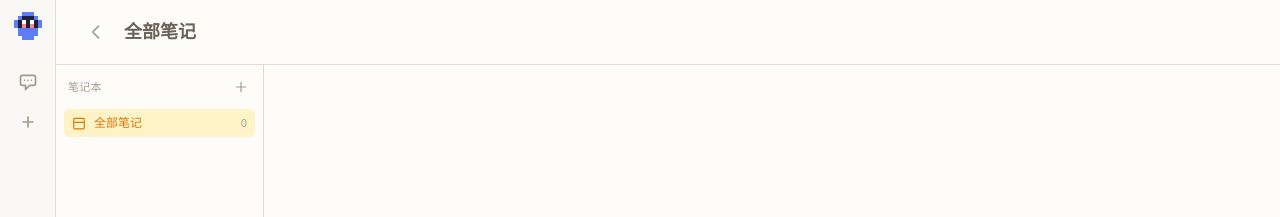
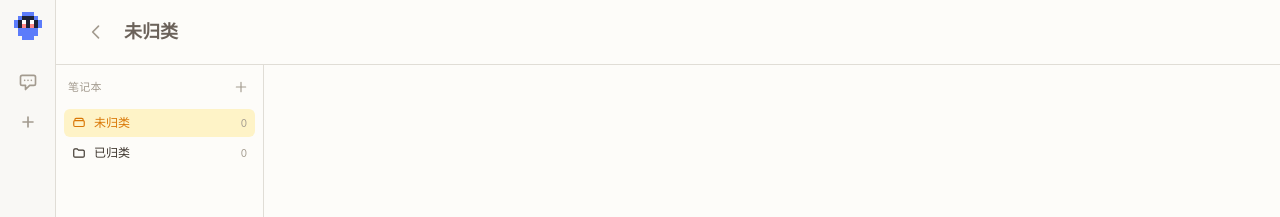
Before and after one commit to FJWangYantao/deepseek-desktop, a Vue app: page /#/notes in a window 1280 px wide. Shown: the top 217 px of the page. Built offline with nearby package versions, Linux system fonts and the light colour scheme.

Commit message:
feat: 笔记未归类/已归类视图 + 流式淡入效果 + 解释 prompt 约束

```diff
--- a/src/components/chat/MessageList.vue
+++ b/src/components/chat/MessageList.vue
@@ -40,6 +40,22 @@ const streamingPending = computed(() => {
 const streamHtml = computed(() => {
   if (!streamingSafe.value) return ''
   return renderMarkdown(streamingSafe.value)
+})
+
+// 流式容器 ref：每 token 重建 DOM 后重置淡入动画
+const streamEl = ref<HTMLElement>()
+
+// 每 token 到达 → streamHtml 变 → v-html 整体重建 DOM。
+// 此处重置 .stream-reveal 动画，让新内容从底部轻浮涌现（Claude 风格）。
+// void offsetWidth 强制 reflow，避免 remove→add 被浏览器合并跳过动画重启。
+watch(streamHtml, async () => {
+  if (!streamHtml.value) return
+  await nextTick()
+  const el = streamEl.value
+  if (!el) return
+  el.classList.remove('stream-reveal')
+  void el.offsetWidth
+  el.classList.add('stream-reveal')
 })
 
 // 新消息 → 仅用户消息滚到底（助手回复完成时不强制滚动）
@@ -203,6 +219,7 @@ function onAfterEnter(el: Element) {
             <!-- 流式内容 -->
             <div
               v-if="streamHtml"
+              ref="streamEl"
               class="text-app-text leading-[1.8] markdown-body prose-sm max-w-none
                      prose-headings:text-app-heading prose-p:text-app-text prose-strong:text-app-text
                      prose-a:text-app-accent prose-a:no-underline
--- a/src/data/prompts.ts
+++ b/src/data/prompts.ts
@@ -22,7 +22,7 @@ export const DEFAULT_ASSISTANT_TRANSLATE_PROMPT =
   'You are a professional translator. Translate the text below into Simplified Chinese. Output only the translation—no explanations, notes, quotes, or any prefix; preserve the original line breaks and punctuation style; keep proper nouns and technical terms accurate.'
 // 解释：中文 prompt（输出中文更自然），鼓励用 Markdown/公式（结果区已支持渲染）
 export const DEFAULT_ASSISTANT_EXPLAIN_PROMPT =
-  '你是一位耐心的讲解者。请用简体中文解释用户给出的文字：先用一句话点明它是什么，再分点说清含义、背景或用法；遇到专业术语用日常语言和简短例子说明。可以使用 Markdown（列表、加粗、行内代码、$...$ 公式）让讲解更清晰。不要复述原文，不要加“解释：”之类前缀。'
+  '你是一位耐心的讲解者。请用简体中文解释用户给出的文字：先用一句话点明它是什么，再分点说清含义、背景或用法；遇到专业术语用日常语言和简短例子说明。可以使用 Markdown（列表、加粗、行内代码、$...$ 公式）让讲解更清晰。注意：加粗必须使用标准的半角双星号 **文字**，不要使用零宽空格或其他不可见字符代替。不要复述原文，不要加“解释：”之类前缀。'
 
 export const promptTemplates: PromptTemplate[] = [
   // ===== 有官方 SYSTEM 提示词（7个）=====
--- a/src/style.css
+++ b/src/style.css
@@ -575,6 +575,17 @@ html[data-theme="slate"][data-mode="dark"] {
   50% { border-left-color: var(--app-accent); }
 }
 
+/* 流式输出末段淡入：每个 token 到达时整块从底部轻微浮现，
+   营造"沉淀"效果（类似 Claude materialize）。
+   被 prefers-reduced-motion 守卫自动降级为硬切。 */
+.stream-reveal {
+  animation: streamReveal 220ms ease-out;
+}
+@keyframes streamReveal {
+  0%   { opacity: 0.75; transform: translateY(1px); }
+  100% { opacity: 1;    transform: translateY(0); }
+}
+
 /* ===== Vue Transition 动画类 ===== */
 
 /* 滚动到底按钮 */
--- a/src/views/NotesView.vue
+++ b/src/views/NotesView.vue
@@ -18,8 +18,13 @@ const memory = useMemory()
 const viewMode = ref<'list' | 'edit'>('list')
 const activeInsightId = ref<string | null>(null)
 
-// 当前选中的笔记本（null = 全部笔记）
-const activeNotebookId = ref<string | null>(null)
+// 视图哨兵值：区分"未归类 / 已归类"两个固定视图与具体笔记本
+// null（旧"全部笔记"）不再作为视图值；selectNotebook(null) 会重映射到未归类
+const VIEW_UNCATEGORIZED = '__uncategorized__'
+const VIEW_CATEGORIZED = '__categorized__'
+
+// 当前选中的视图/笔记本：哨兵值表示固定视图，真实 id 表示具体笔记本
+const activeNotebookId = ref<string | null>(VIEW_UNCATEGORIZED)
 
 // 笔记本管理 UI 状态
 const showNewNotebook = ref(false)            // 顶级新建表单
@@ -81,7 +86,13 @@ const filteredInsights = computed(() => {
   let list = notesStore.insights
 
   // 笔记本筛选
-  if (activeNotebookId.value) {
+  if (activeNotebookId.value === VIEW_UNCATEGORIZED) {
+    // 未归类：notebookId === null
+    list = list.filter(ins => ins.notebookId === null)
+  } else if (activeNotebookId.value === VIEW_CATEGORIZED) {
+    // 已归类：notebookId !== null（跨所有笔记本）
+    list = list.filter(ins => ins.notebookId !== null)
+  } else if (activeNotebookId.value) {
     const node = notesStore.allNotebooks.find(nb => nb.id === activeNotebookId.value)
     if (node && node.parentId === null) {
       // 父：合并自身 + 所有子
@@ -122,6 +133,21 @@ const filteredInsights = computed(() => {
   )
 })
 
+// 未归类 / 已归类 计数（侧栏两个固定项的角标）
+const uncategorizedCount = computed(() =>
+  notesStore.insights.filter(i => i.notebookId === null).length
+)
+const categorizedCount = computed(() =>
+  notesStore.insights.filter(i => i.notebookId !== null).length
+)
+
+// 标题栏当前视图名
+const viewTitle = computed(() => {
+  if (activeNotebookId.value === VIEW_UNCATEGORIZED) return '未归类'
+  if (activeNotebookId.value === VIEW_CATEGORIZED) return '已归类'
+  return activeNotebook.value?.name ?? '未归类'
+})
+
 // 当前编辑的 insight
 const activeInsight = computed(() =>
   activeInsightId.value
@@ -139,7 +165,8 @@ const activeNotebook = computed(() =>
 // ========== 笔记本管理 ==========
 
 function selectNotebook(id: string | null) {
-  activeNotebookId.value = id
+  // null 来自拖拽"解除归类"，语义上等于切到未归类视图
+  activeNotebookId.value = id === null ? VIEW_UNCATEGORIZED : id
   notebookMenuId.value = null
 }
 
@@ -240,7 +267,8 @@ function handleDeleteNotebook(id: string) {
   if (!confirm(msg)) return
   notesStore.deleteNotebook(id)
   if (activeNotebookId.value === id) {
-    activeNotebookId.value = null
+    // 删除了正在查看的笔记本 → 回到未归类视图
+    activeNotebookId.value = VIEW_UNCATEGORIZED
   }
   notebookMenuId.value = null
   showToast(`已删除「${nb.name}」`, 'success')
@@ -365,8 +393,12 @@ function handleEditorInput(md: string) {
 // ========== 浮动新建 ==========
 
 function createBlankNote() {
-  // 默认归入当前选中的笔记本
-  const ins = notesStore.createBlankInsight(activeNotebookId.value)
+  // 哨兵视图下新建 → 归入未归类（null）；真实笔记本则归入它
+  const current = activeNotebookId.value
+  const id = (current === VIEW_UNCATEGORIZED || current === VIEW_CATEGORIZED)
+    ? null
+    : current
+  const ins = notesStore.createBlankInsight(id)
   openEditor(ins.id)
 }
 
@@ -444,7 +476,7 @@ function formatDateLabel(dateStr: string): string {
         </svg>
       </button>
       <h2 class="text-lg font-semibold text-app-heading">
-        {{ viewMode === 'edit' ? '编辑笔记' : (activeNotebook?.name ?? '全部笔记') }}
+        {{ viewMode === 'edit' ? '编辑笔记' : viewTitle }}
       </h2>
       <span v-if="viewMode === 'list' && filteredInsights.length > 0" class="text-xs text-app-muted bg-app-surface-alt px-2 py-0.5 rounded-full">
         {{ filteredInsights.length }}
@@ -473,15 +505,15 @@ function formatDateLabel(dateStr: string): string {
           </div>
 
           <div class="flex-1 overflow-y-auto px-2 pb-3 space-y-0.5">
-            <!-- 全部笔记（同时是拖拽目标 = 解除归类） -->
+            <!-- 未归类（notebookId === null，同时是拖拽目标 = 解除归类） -->
             <button
-              @click="selectNotebook(null)"
+              @click="selectNotebook(VIEW_UNCATEGORIZED)"
               @dragover="onDragOverNotebook('all', $event)"
               @dragleave="onDragLeaveNotebook('all')"
               @drop="onDropToNotebook(null, $event)"
               class="drop-target w-full flex items-center gap-2 px-2 py-1.5 rounded-md text-left transition-all"
               :class="[
-                activeNotebookId === null
+                activeNotebookId === VIEW_UNCATEGORIZED
                   ? 'bg-app-accent-soft text-app-accent'
                   : 'text-app-text hover:bg-app-hover',
                 dragOverNotebookId === 'all' ? 'is-drop-active' : ''
@@ -489,10 +521,28 @@ function formatDateLabel(dateStr: string): string {
             >
               <svg class="w-3.5 h-3.5 shrink-0" fill="none" stroke="currentColor" viewBox="0 0 24 24">
                 <path stroke-linecap="round" stroke-linejoin="round" stroke-width="2"
-                  d="M19 11H5m14-7H5a2 2 0 00-2 2v14a2 2 0 002 2h14a2 2 0 002-2V6a2 2 0 00-2-2z" />
+                  d="M5 8h14M5 8a2 2 0 00-2 2v6a2 2 0 002 2h14a2 2 0 002-2v-6a2 2 0 00-2-2M5 8V6a2 2 0 012-2h10a2 2 0 012 2v2" />
               </svg>
-              <span class="flex-1 text-xs truncate">全部笔记</span>
-              <span class="text-[10px] text-app-muted">{{ notesStore.count }}</span>
+              <span class="flex-1 text-xs truncate">未归类</span>
+              <span class="text-[10px] text-app-muted">{{ uncategorizedCount }}</span>
+            </button>
+
+            <!-- 已归类（notebookId !== null，跨所有笔记本） -->
+            <button
+              @click="selectNotebook(VIEW_CATEGORIZED)"
+              class="w-full flex items-center gap-2 px-2 py-1.5 rounded-md text-left transition-all"
+              :class="[
+                activeNotebookId === VIEW_CATEGORIZED
+                  ? 'bg-app-accent-soft text-app-accent'
+                  : 'text-app-text hover:bg-app-hover',
+              ]"
+            >
+              <svg class="w-3.5 h-3.5 shrink-0" fill="none" stroke="currentColor" viewBox="0 0 24 24">
+                <path stroke-linecap="round" stroke-linejoin="round" stroke-width="2"
+                  d="M3 7a2 2 0 012-2h4l2 2h8a2 2 0 012 2v8a2 2 0 01-2 2H5a2 2 0 01-2-2V7z" />
+              </svg>
+              <span class="flex-1 text-xs truncate">已归类</span>
+              <span class="text-[10px] text-app-muted">{{ categorizedCount }}</span>
             </button>
 
             <!-- 顶级笔记本 + 子笔记本（仅当展开） -->
@@ -782,7 +832,13 @@ function formatDateLabel(dateStr: string): string {
               <!-- 无匹配 -->
               <div v-if="filteredInsights.length === 0" class="text-center py-12">
                 <p class="text-app-muted text-sm">
-                  {{ activeNotebookId ? '该笔记本下还没有笔记' : '没有匹配的笔记' }}
+                  {{
+                    searchQuery || filterTag || filterColor
+                      ? '没有匹配的笔记'
+                      : (activeNotebookId === VIEW_UNCATEGORIZED || activeNotebookId === VIEW_CATEGORIZED)
+                        ? '这里还没有笔记'
+                        : '该笔记本下还没有笔记'
+                  }}
                 </p>
               </div>
 
```
